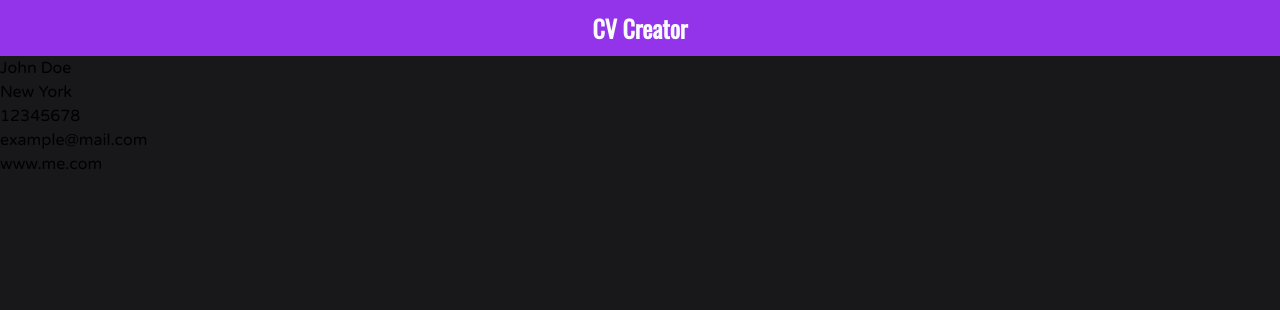
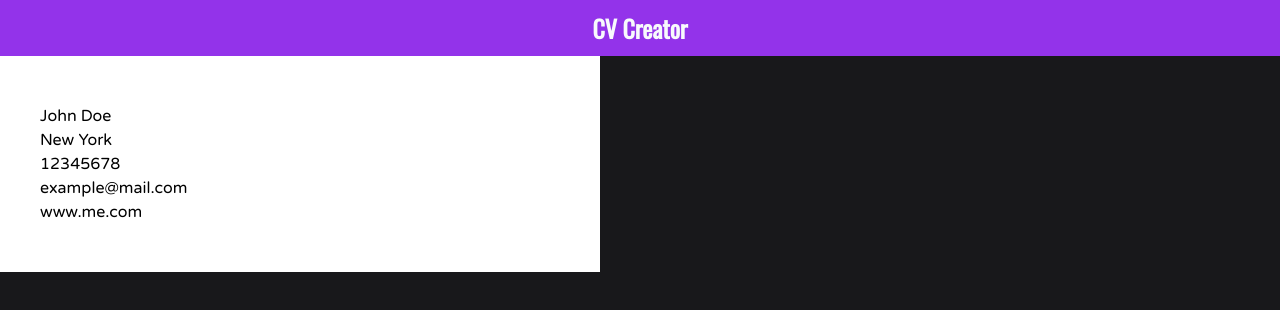
Before and after one commit to thantko20/cv-builder, a React (Create React App) app: page / in a window 1280 px wide. Shown: the top 310 px of the page. Built offline with nearby package versions, Linux system fonts and the light colour scheme.

Commit message:
Add some basic styling

```diff
--- a/src/components/Main/Preview/Preview.js
+++ b/src/components/Main/Preview/Preview.js
@@ -6,7 +6,7 @@
     const { generalInfo, objective, education, experience } = this.props;
 
     return (
-      <div>
+      <div className='flex flex-col gap-6 bg-white w-[600px] py-12 px-10'>
         <GeneralInfo
           name={generalInfo.name}
           address={generalInfo.address}
```
